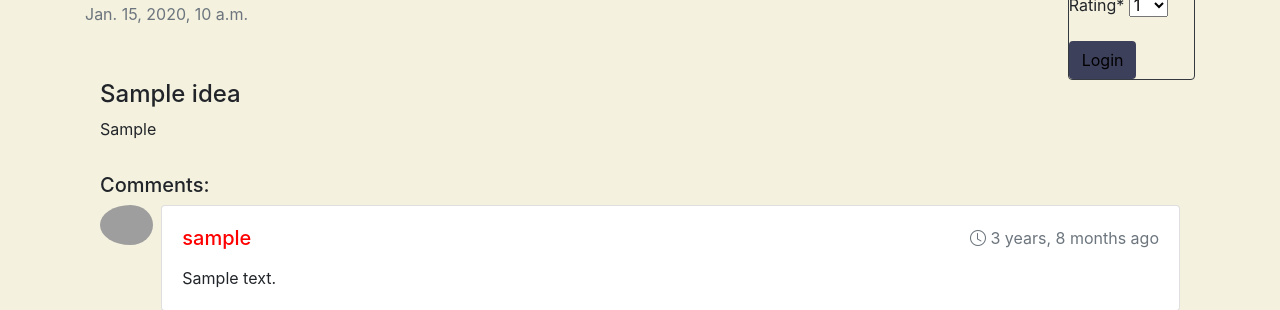
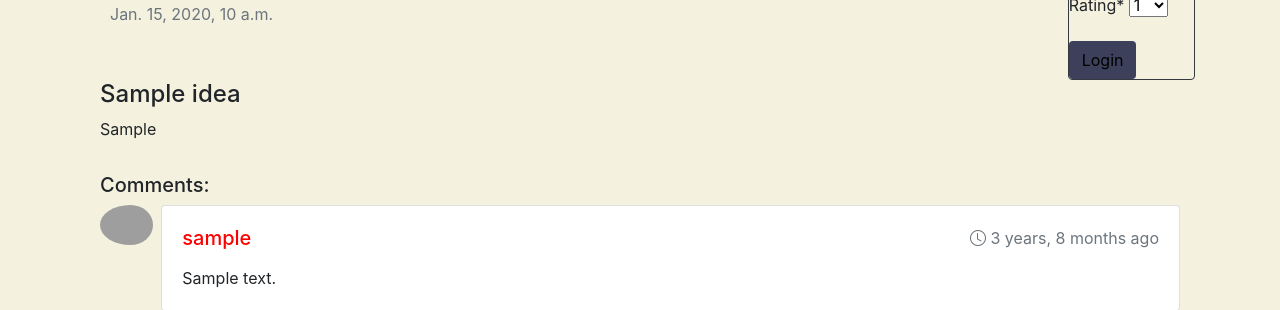
Before and after one commit to JackPflaum/RateMyIdea, a Django app: a page that uses RateMyIdea/templates/base.html in a window 1280 px wide. Shown: the part 120-430 px from the top of the page. Run offline with Django 4.2, Linux system fonts and the light colour scheme; tables that the repository leaves empty hold one stand-in row (values such as "Sample post"); some libraries are stand-ins or nearby versions; grey boxes are pictures that could not be loaded.

Commit message:
changed 'date-indent' to text-indent'

```diff
--- a/RateMyIdea/static/css/styles.css
+++ b/RateMyIdea/static/css/styles.css
@@ -54,7 +54,7 @@ a:hover {
 
 /*---------------------------------Idea Page-----------------------------------*/
 
-.date-indent {
+.text-indent {
     text-indent: 25px;
 }
 
```
